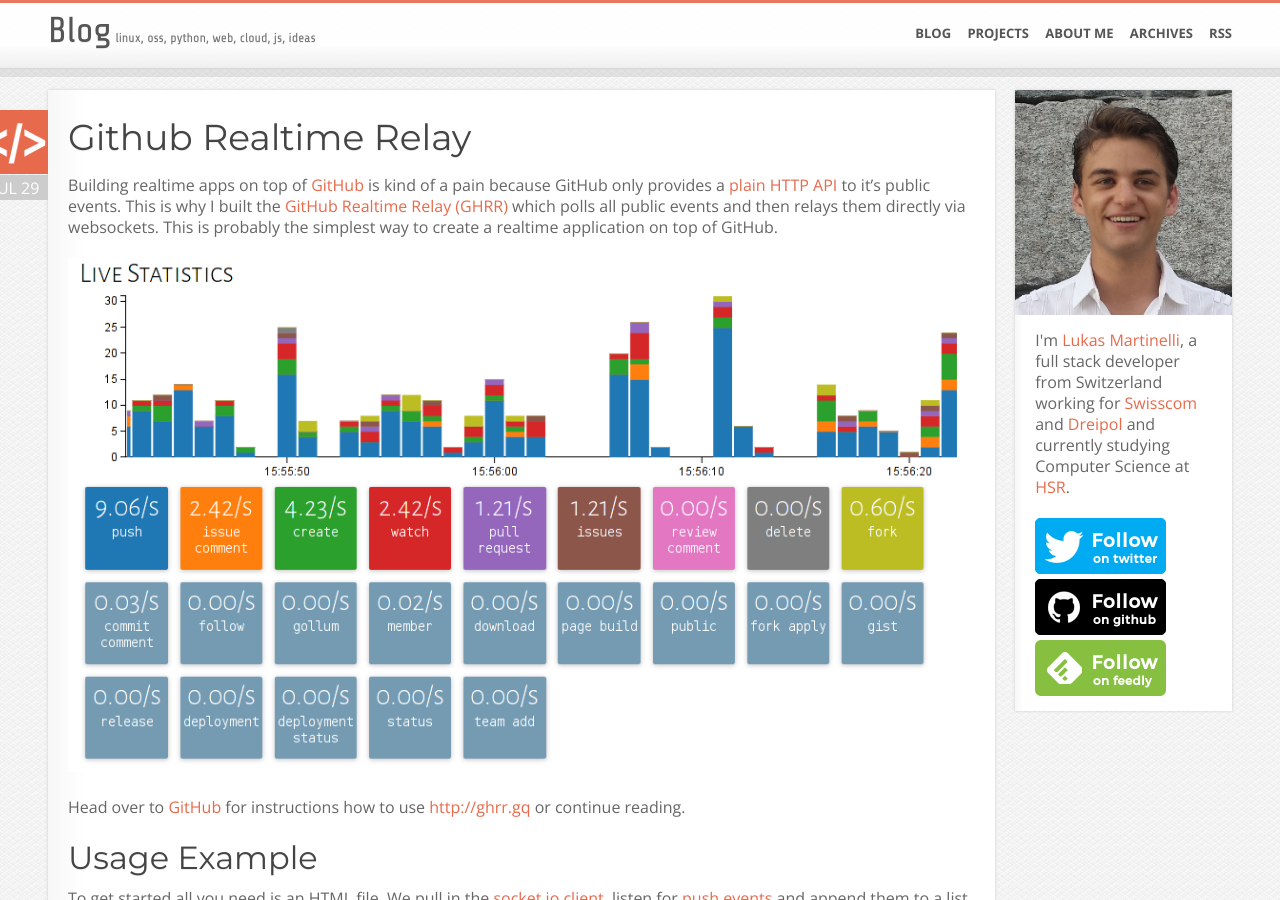
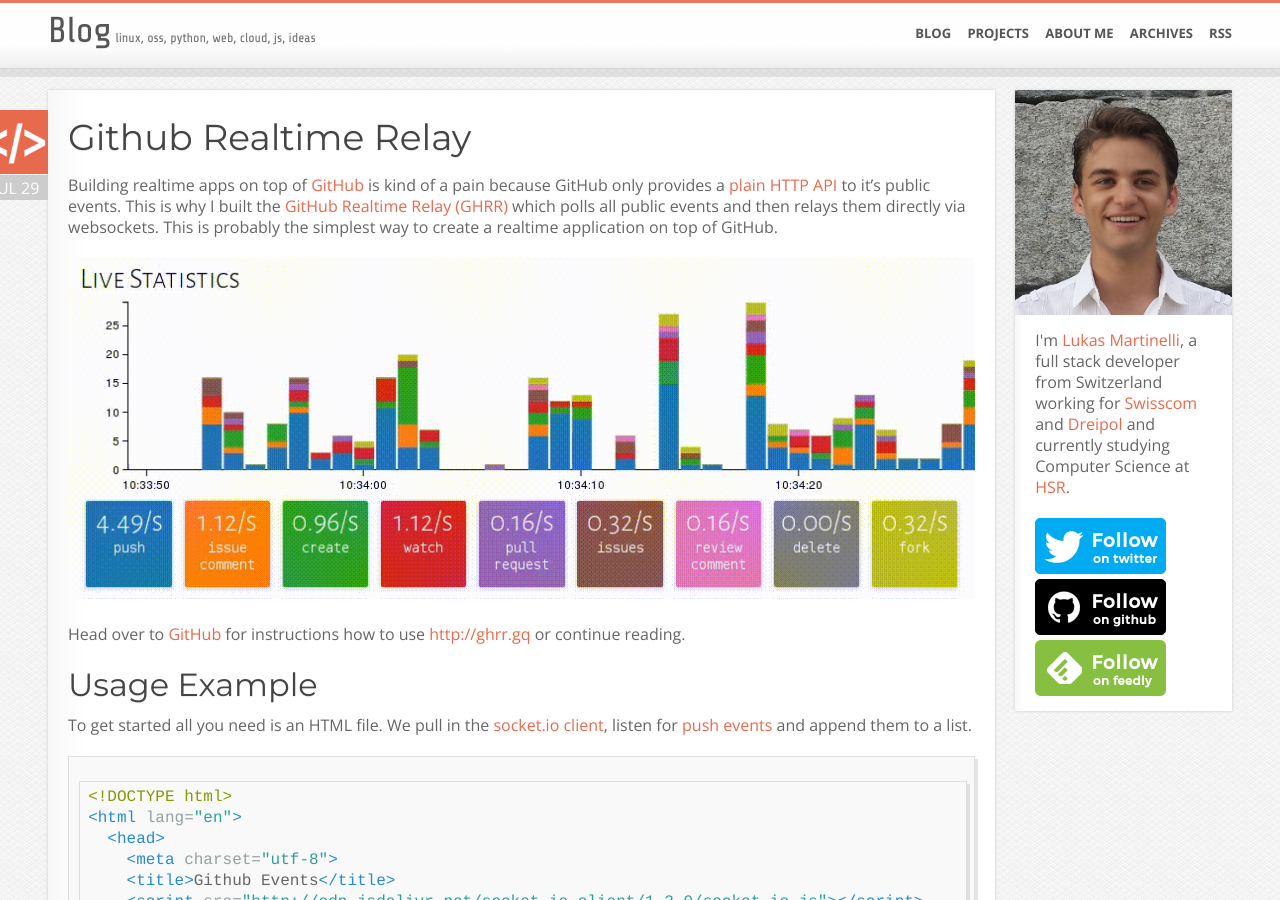
Before and after one commit to lukasmartinelli/lukasmartinelli.github.io, a Jekyll site: the page built from _posts/2015-07-29-github-realtime-relay.md, in a window 1280 px wide and 900 px high. Built offline with Jekyll 4.4.1, drawn with Linux system fonts in a browser that asks for light colours; Markdown is read by kramdown in place of the engine named in the settings; comment, search, counter and statistics services are not loaded.

Commit message:
Use GIF for GHRR

```diff
--- a/_posts/2015-07-29-github-realtime-relay.md
+++ b/_posts/2015-07-29-github-realtime-relay.md
@@ -18,7 +18,7 @@
 which polls all public events and then relays them directly via websockets.
 This is probably the simplest way to create a realtime application on top of GitHub.
 
-![Screenshot of GHRR app](/media/screenshot_ghrr_app.png)
+![Screenshot of GHRR app](/media/animated_screenshot_ghrr.gif)
 
 Head over to [GitHub](https://github.com/lukasmartinelli/ghrr) for instructions
 how to use [http://ghrr.gq](http://ghrr.gq) or continue reading.
```
Also changed, not shown: media/animated_screenshot_ghrr.gif (added).
